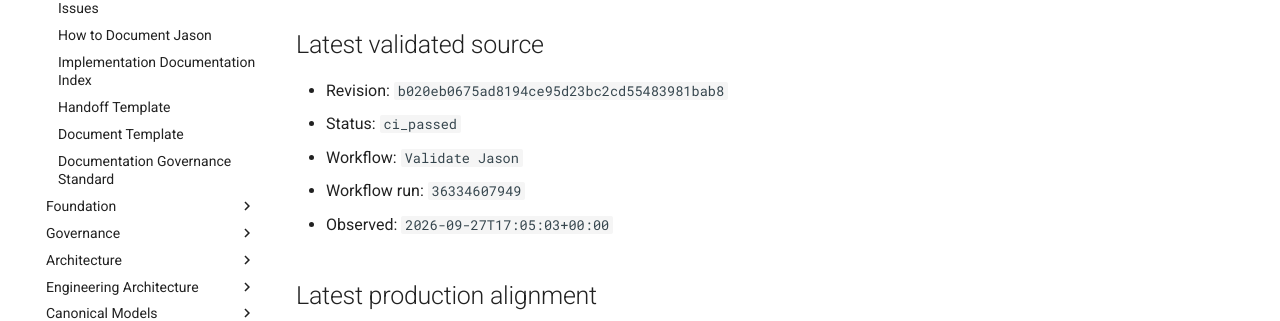
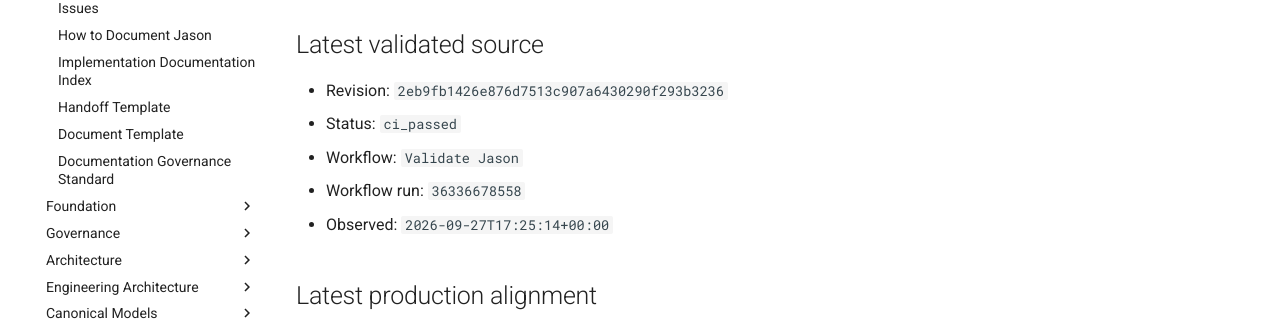
Before and after one commit to al-teamaot-com/jason, an MkDocs documentation site: the page built from docs/control/AUTOMATED-CHANGE-STATE.md, in a window 1280 px wide and 1163 px high. Shown: the part 337-658 px from the top of the window. Built offline with MkDocs 1.6.1 and Material for MkDocs 9.7.7, drawn with Linux system fonts in a browser that asks for light colours; comment, search, counter and statistics services are not loaded.

Commit message:
Reconcile automated documentation state for 2eb9fb1426e8

```diff
--- a/docs/control/AUTOMATED-CHANGE-STATE.md
+++ b/docs/control/AUTOMATED-CHANGE-STATE.md
@@ -8,11 +8,11 @@
 
 ## Latest validated source
 
-- Revision: `b020eb0675ad8194ce95d23bc2cd55483981bab8`
+- Revision: `2eb9fb1426e876d7513c907a6430290f293b3236`
 - Status: `ci_passed`
 - Workflow: `Validate Jason`
-- Workflow run: `36334607949`
-- Observed: `2026-09-27T17:05:03+00:00`
+- Workflow run: `36336678558`
+- Observed: `2026-09-27T17:25:14+00:00`
 
 ## Latest production alignment
 
```
Also changed, not shown: docs/control/AUTOMATED-CHANGE-STATE.json (+4 -4 lines).
